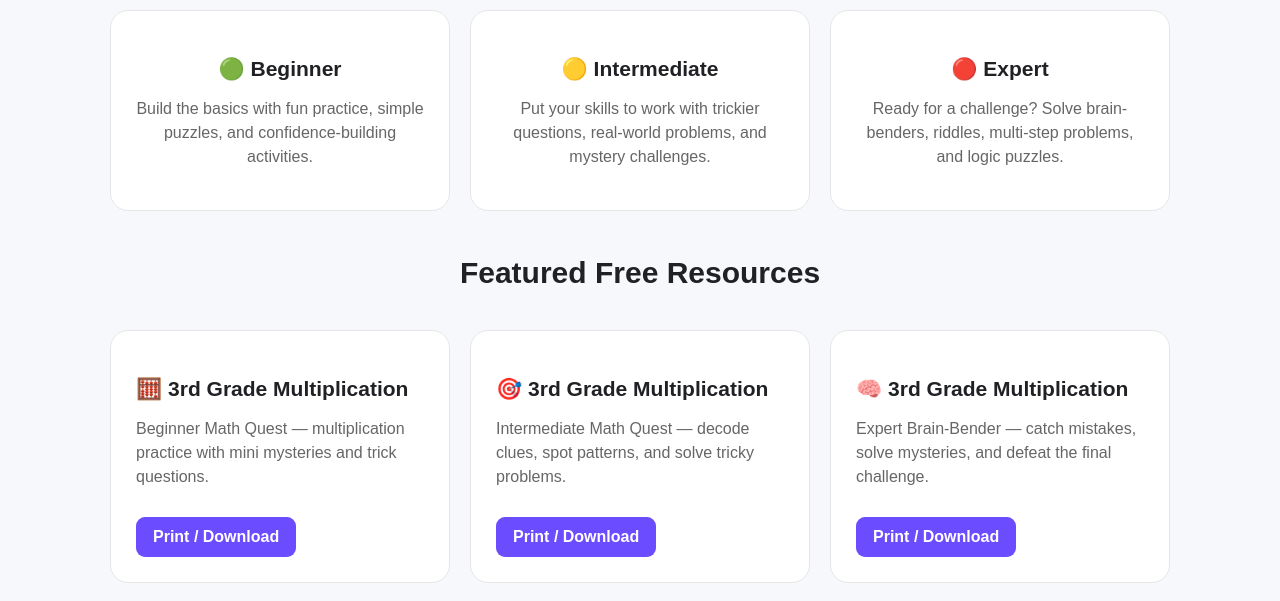
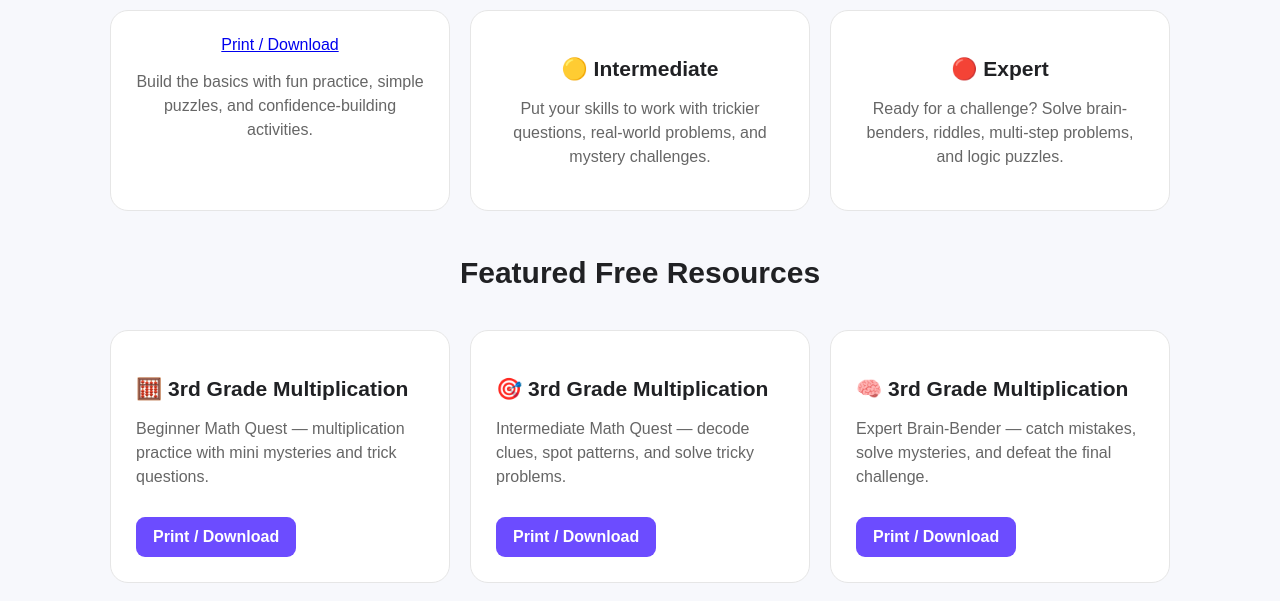
Before and after one commit to myafpetitdos-cmyk/Teacher-resources-, a plain HTML site: page index.html in a window 1280 px wide. Shown: the part 499-1100 px from the top of the page. Drawn offline with Linux system fonts and the light colour scheme.

Commit message:
Add download link for Beginner level activities

```diff
--- a/index.html
+++ b/index.html
@@ -210,7 +210,9 @@
   <div class="levels">
 
     <div class="card">
-      <h3>🟢 Beginner</h3>
+       <a href="TeachPrint_3rd_Grade_Multiplication_Beginner_FUN.pdf">
+  Print / Download
+</a>
       <p>
         Build the basics with fun practice, simple puzzles,
         and confidence-building activities.
```
